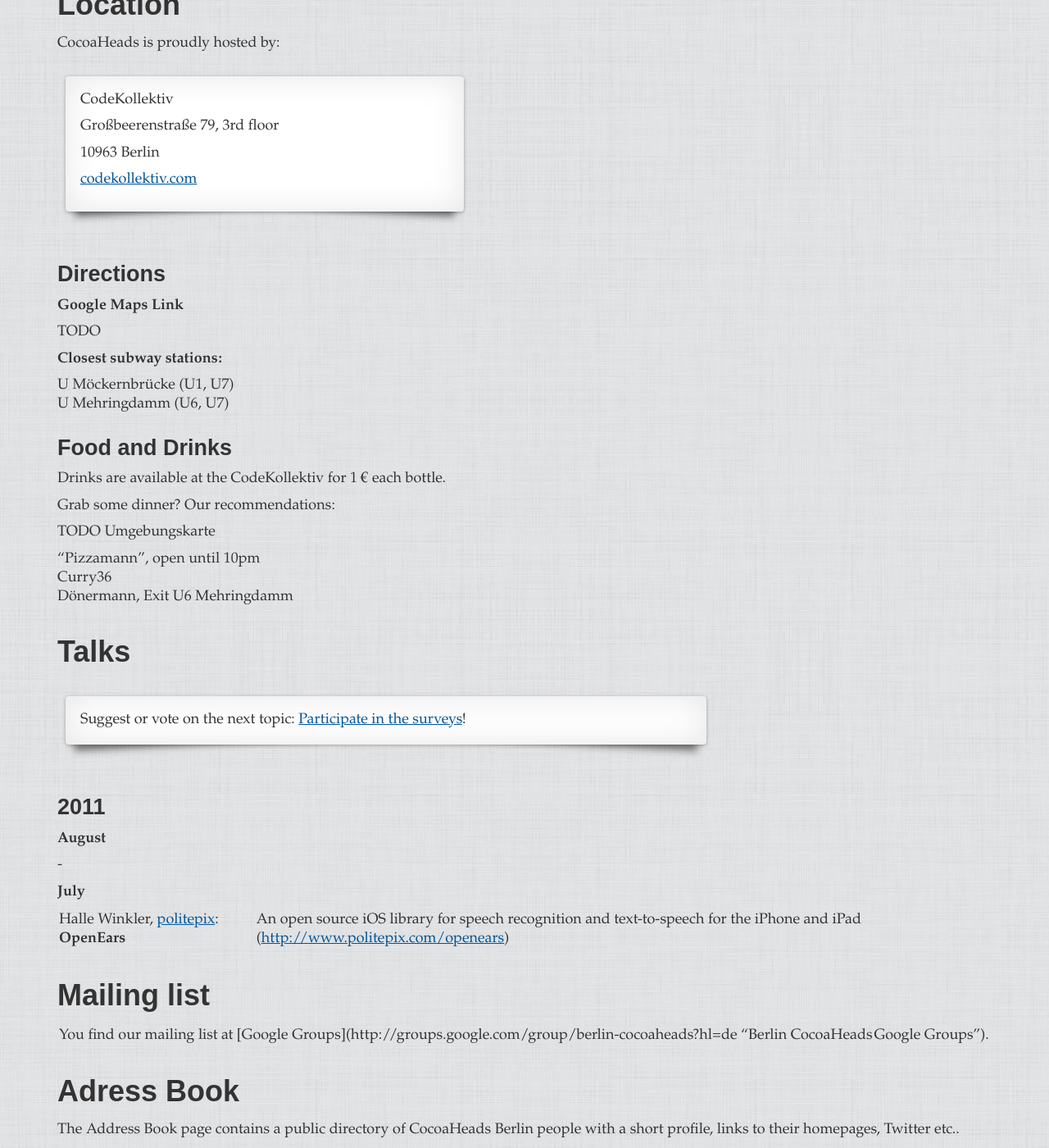
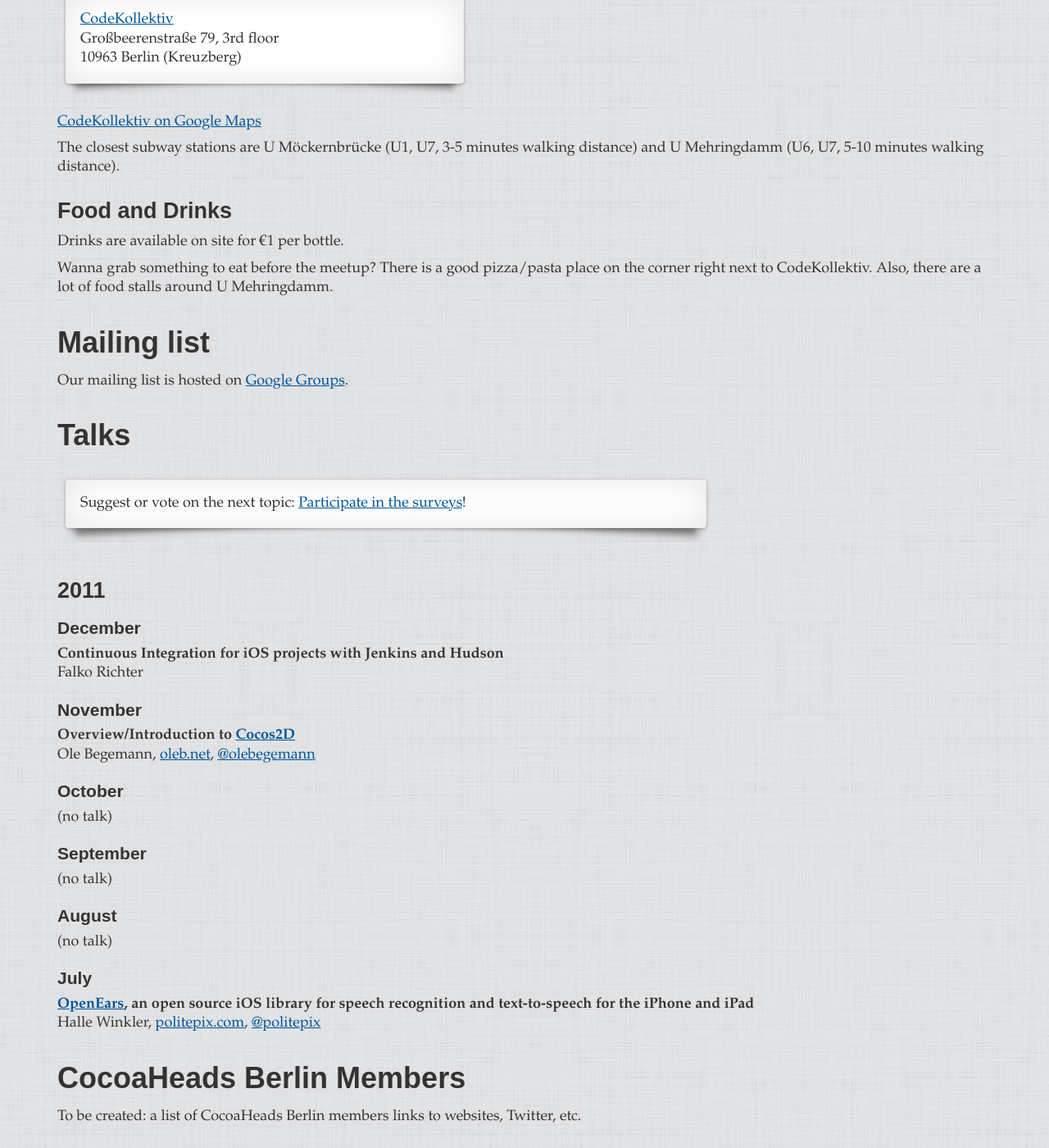
Before and after one commit to cocoaheads-berlin/cocoaheads-berlin.github.com, a Jekyll site: the page built from index.markdown, in a window 1280 px wide and 1400 px high, scrolled down 820 px. Shown: the whole window at 82% size. Built offline with Jekyll 4.4.1, drawn with Linux system fonts in a browser that asks for light colours; some web fonts are replaced; Markdown is read by kramdown in place of the engine named in the settings; some of the changed text lies outside the part shown.

Commit message:
Update wording on home page, update talks list

```diff
--- a/_layouts/default.html
+++ b/_layouts/default.html
@@ -21,8 +21,8 @@
 	<link href='http://fonts.googleapis.com/css?family=Carter+One|EB+Garamond|Droid+Sans:400,700' rel='stylesheet' type='text/css'>
 
 	<!--css3-mediaqueries-js - http://code.google.com/p/css3-mediaqueries-js/ - Enables media queries in some unsupported browsers-->
-	<script type="text/javascript" src="js/css3-mediaqueries.js"></script>
-
+	<script type="text/javascript" src="/js/css3-mediaqueries.js"></script>
+    <script type="text/javascript" src="/js/codekollektiv.js"></script>
 </head>
 
 
--- a/index.markdown
+++ b/index.markdown
@@ -7,17 +7,8 @@ title: Welcome!
 	<div class="sixcol">
 		<h1 class="title">Welcome to Berlin CocoaHeads!</h1>
 		<p>
-			This is the homepage of the Berlin chapter of CocoaHeads.
+			This is the homepage of the Berlin chapter of <a href="http://www.cocoaheads.org/">CocoaHeads</a>.
 		</p>
-		<h1>About</h1>
-		<div id="about">
-			<blockquote class="drop-shadow">
-				CocoaHeads is a group devoted to discussion of Apple Computer's Cocoa Framework for programming on iOS and OS X. During monthly meetings, members present on their projects and offer tutorials on various programming topics.
-			</blockquote>
-			<p class="quoteadapt">
-				Adapted from the <a href="http://www.cocoaheads.org/" title="CocoaHeads: International Cocoa Club">official CocoaHeads homepage</a>.
-			</p>
-		</div>
 	</div>
 	<div class="sixcol last">
 		<h1><img id="logo" src="images/cocoaheads-berlin-logo.png" alt="Cocoaheads Berlin Logo">
@@ -27,56 +18,46 @@ title: Welcome!
 
 # Next meeting
 
-Meetings are **every 3rd wednesday in a month at 7 p.m.**
+We meet on **every 3rd wednesday of the month at 19:00**
 
 Next meeting:
 
 <div class="row">
 	<div class="drop-shadow lifted fivecol">
-		<b>Wednesday, Sept. 21, 2011</b><br>
-		7 pm<br>
-		CodeKollektiv (adress see below)<br><br>
-		Topic: to be announced
+        <span id="next_meetup"></span><br>
+		at 19:00<br>
+		at the CodeKollektiv office (see below)<br>
+	</div>
+</div>
+<script type="text/javascript">
+	next_meetup();
+</script>
+
+# Location
+
+We meet at:
+
+<div id="codekollektiv-vcard" class="row">
+	<div class="drop-shadow lifted fivecol">
+		<a href="http://www.codekollektiv.de">CodeKollektiv</a><br>
+		Großbeerenstraße 79, 3rd floor<br>
+		10963 Berlin (Kreuzberg)
 	</div>
 </div>
 
-# Location
+<a href="http://maps.google.com/maps?q=Gro%C3%9Fbeerenstra%C3%9Fe+79,+10963,+Berlin,+Deutschland&hl=en&ie=UTF8&sll=37.0625,-95.677068&sspn=52.815565,56.953125&vpsrc=6&hnear=Gro%C3%9Fbeerenstra%C3%9Fe+79,+Berlin+10963+Berlin,+Germany&t=v&z=16">CodeKollektiv on Google Maps</a>
 
-CocoaHeads is proudly hosted by:
-
-<div id="codekollektiv-vcard" class="row">
-	<div class="drop-shadow lifted fivecol">
-		<p>CodeKollektiv</p>
-		<p>Großbeerenstraße 79, 3rd floor</p>
-		<p>10963 Berlin</p>
-		<p>
-			<a href="http://www.codekollektiv.com">codekollektiv.com</a>
-		</p>
-	</div>
-</div>
-
-## Directions
-
-**Google Maps Link**
-
-TODO
-
-**Closest subway stations:**
-
-* U Möckernbrücke (U1, U7)
-* U Mehringdamm (U6, U7)
+The closest subway stations are U Möckernbrücke (U1, U7, 3-5 minutes walking distance) and U Mehringdamm (U6, U7, 5-10 minutes walking distance).
 
 ## Food and Drinks
 
-Drinks are available at the CodeKollektiv for 1 € each bottle.
+Drinks are available on site for €1 per bottle.
 
-Grab some dinner? Our recommendations:
+Wanna grab something to eat before the meetup? There is a good pizza/pasta place on the corner right next to CodeKollektiv. Also, there are a lot of food stalls around U Mehringdamm.
 
-TODO Umgebungskarte
+# Mailing list
 
-1. "Pizzamann", open until 10pm
-1. Curry36
-1. Dönermann, Exit U6 Mehringdamm
+Our mailing list is hosted on [Google Groups](http://groups.google.com/group/berlin-cocoaheads?hl=de "Berlin CocoaHeads Mailing List").
 
 # Talks
 
@@ -88,18 +69,33 @@ TODO Umgebungskarte
 
 ## 2011
 
-**August**
+### December
 
--
+**Continuous Integration for iOS projects with Jenkins and Hudson**<br>
+Falko Richter
 
-**July**
+### November
 
->Halle Winkler, [politepix](http://www.politepix.com "Politepix : Where the pixels are polite, now with iPhone app development."): **OpenEars** | An open source iOS library for speech recognition and text-to-speech for the iPhone and iPad ([http://www.politepix.com/openears](http://www.politepix.com/openears "OpenEars: a library for voice recognition for iPhone"))
+**Overview/Introduction to [Cocos2D](http://www.cocos2d-iphone.org/)**<br>
+Ole Begemann, [oleb.net](http://oleb.net), [@olebegemann](http://twitter.com/olebegemann)
 
-# Mailing list
+### October
 
-You find our mailing list at [Google Groups](http://groups.google.com/group/berlin-cocoaheads?hl=de "Berlin CocoaHeads | Google Groups").
+(no talk)
 
-# Adress Book
+### September
 
-The Address Book page contains a public directory of CocoaHeads Berlin people with a short profile, links to their homepages, Twitter etc..
+(no talk)
+
+### August
+
+(no talk)
+
+### July
+
+**[OpenEars](http://www.politepix.com/openears), an open source iOS library for speech recognition and text-to-speech for the iPhone and iPad**<br>
+Halle Winkler, [politepix.com](http://www.politepix.com), [@politepix](http://twitter.com/politepix)
+
+# CocoaHeads Berlin Members
+
+To be created: a list of CocoaHeads Berlin members links to websites, Twitter, etc.
--- /dev/null
+++ b/js/codekollektiv.js
@@ -0,0 +1,38 @@
+function third_wednesday_in_month(aDate) {
+  // copy the aDate argument
+  var date = new Date(aDate);
+  // reset the date to the 1st
+  date.setDate(1);
+  // calculate the day of the 3rd wednesday in the given month
+  var third_wednesday = (1 + (3 - date.getDay() + 7) % 7) + 14;
+  date.setDate(third_wednesday);
+  return date;
+}
+
+function next_meetup() {
+  var span = document.getElementById("next_meetup");
+  if (span) {
+    span.style.display = "inline";
+    var now = new Date();
+    var date = third_wednesday_in_month(now);
+    // check whether this month's meeting has already happened
+    if (now.getDate() > date.getDate()) {
+      // advance to next month
+      var month = now.getMonth() + 1;
+      if (month > 12) {
+        // advance to next year
+        month = 0;
+        now.setYear(now.getYear() + 1);
+      }
+      now.setMonth(month);
+      date = third_wednesday_in_month(now);
+    }
+    var weekdays = ['Sun', 'Mon', 'Tue', 'Wed', 'Thu', 'Fri', 'Sat'];
+    var monthnames = ['January', 'February', 'March', 'April', 'May', 'June', 'July', 'August', 'September', 'October', 'November', 'December'];
+    var weekday = weekdays[3];
+    var day = date.getDate();
+    var month = date.getMonth(); // + 1;
+    var year = date.getYear() + 1900;
+    span.innerHTML = day + " " + monthnames[month] + " " + year;
+  }
+}
```
Also changed, not shown: 2 other files.
